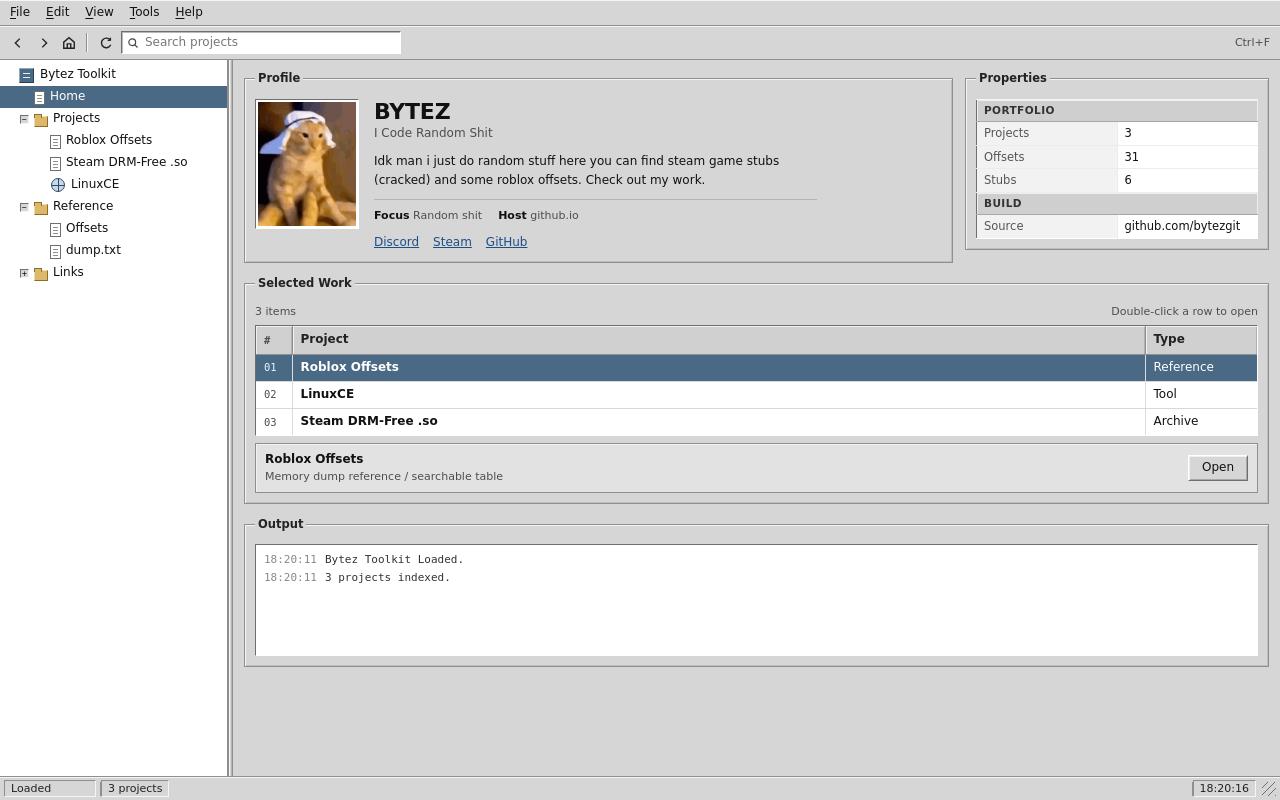
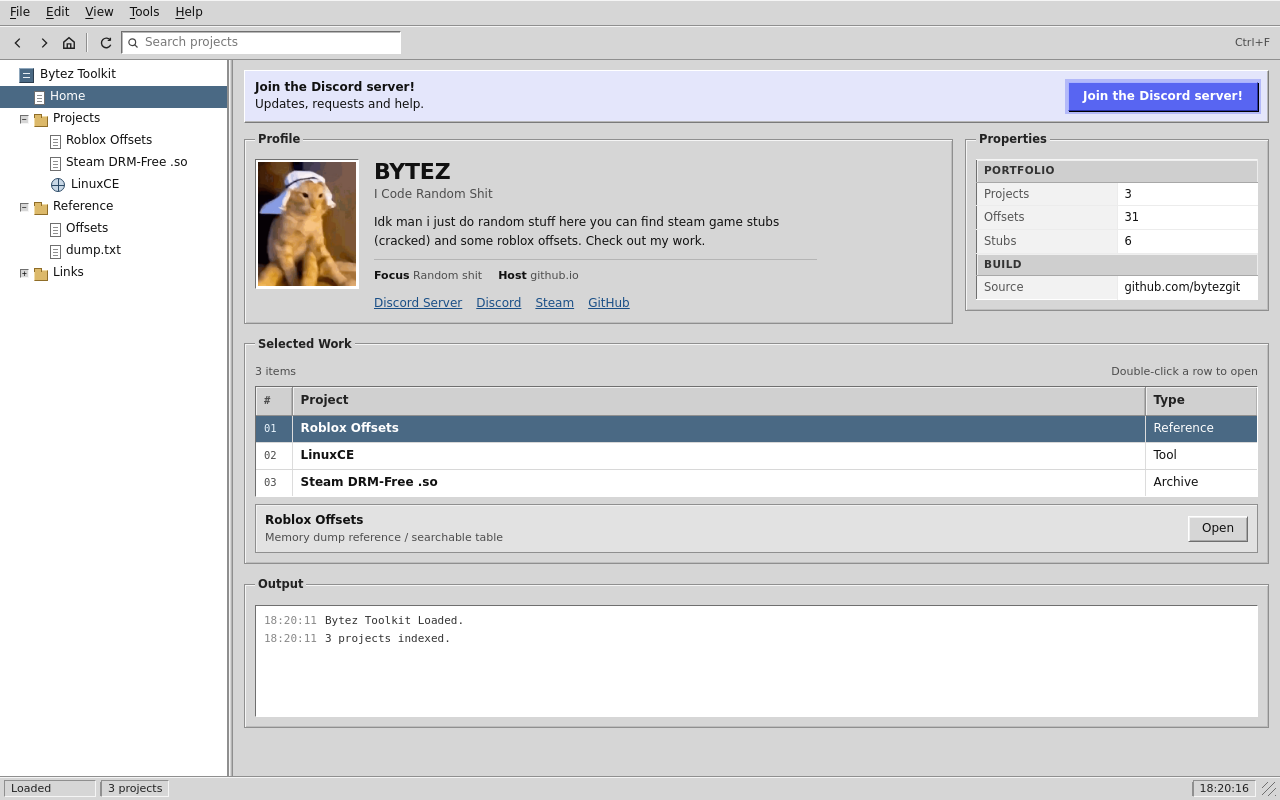
Before and after one commit to bytezgit/bytezgit.github.io, a plain HTML site: page index.html in a window 1280 px wide. Drawn offline with Linux system fonts and the light colour scheme.

Commit message:
Add files via upload

```diff
--- a/index.html
+++ b/index.html
@@ -9,6 +9,16 @@
 <link rel="icon" href="favicon.ico">
 <link rel="stylesheet" href="assets/oldgtk.css">
 <link rel="stylesheet" href="assets/pages.css">
+<style>
+.discord-bar{display:flex;align-items:center;gap:10px;padding:8px 10px;margin-bottom:8px;background:#e4e6fb;border:1px solid;border-color:#fff #7a7a7a #7a7a7a #fff;box-shadow:inset -1px -1px #b8b8b8}
+.discord-bar .discord-text{flex:1;min-width:0}
+.discord-bar .discord-text b{display:block}
+.discord-btn{flex:none;background:#5865F2;color:#fff!important;font-weight:bold;text-decoration:none;padding:5px 14px;border:1px solid;border-color:#a9b1ff #2a33a8 #2a33a8 #a9b1ff;box-shadow:1px 1px 0 #000;animation:dpulse 2s infinite}
+.discord-btn:hover{background:#6d79ff}
+.discord-btn:active{border-color:#2a33a8 #a9b1ff #a9b1ff #2a33a8;box-shadow:none;transform:translate(1px,1px)}
+@keyframes dpulse{50%{box-shadow:1px 1px 0 #000,0 0 0 3px rgba(88,101,242,.35)}}
+@media(max-width:600px){.discord-bar{flex-wrap:wrap}.discord-btn{width:100%;text-align:center}}
+</style>
 </head>
 <body>
 
@@ -114,6 +124,9 @@
       <div class="tree-row hidden" style="--d:2" data-parent="links" data-href="https://github.com/bytezgit">
         <span class="tw blank"></span><span class="icon icon-link"></span><span>GitHub</span>
       </div>
+      <div class="tree-row hidden" style="--d:2" data-parent="links" data-href="https://discord.gg/NyMHdZSM5g">
+        <span class="tw blank"></span><span class="icon icon-link"></span><span>Discord Server</span>
+      </div>
       <div class="tree-row hidden" style="--d:2" data-parent="links" data-href="https://discord.com/users/1327976719541469268">
         <span class="tw blank"></span><span class="icon icon-link"></span><span>Discord</span>
       </div>
@@ -125,6 +138,11 @@
     <div class="splitter" role="separator" aria-orientation="vertical" title="Drag to resize. Double-click to reset."></div>
 
     <main class="content">
+
+      <div class="discord-bar">
+        <div class="discord-text"><b>Join the Discord server!</b>Updates, requests and help.</div>
+        <a class="discord-btn" href="https://discord.gg/NyMHdZSM5g" target="_blank" rel="noopener noreferrer">Join the Discord server!</a>
+      </div>
 
       <div class="home-top">
         <fieldset class="group home-profile">
@@ -143,6 +161,7 @@
                 <span><b>Host</b> github.io</span>
               </div>
               <div class="profile-links">
+                <a class="lnk" href="https://discord.gg/NyMHdZSM5g" target="_blank" rel="noopener noreferrer">Discord Server</a>
                 <a class="lnk" href="https://discord.com/users/1327976719541469268" target="_blank" rel="noopener noreferrer">Discord</a>
                 <a class="lnk" href="https://steamcommunity.com/id/realbytez" target="_blank" rel="noopener noreferrer">Steam</a>
                 <a class="lnk" href="https://github.com/bytezgit" target="_blank" rel="noopener noreferrer">GitHub</a>
```
Also changed, not shown: roblox-offsets.html (+18 -0 lines), steam-drm-free.html (+18 -0 lines).
